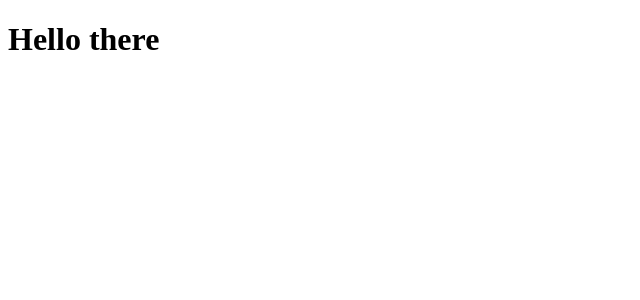
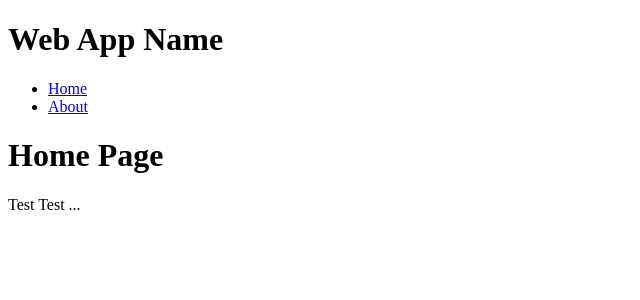
Before and after one commit to StanislavDitsan/Python-Web-App, a Flask app: page / in a window 1280 px wide. Shown: the top 300 px of the page, without its empty margins (0-640 px from the left). Run offline with Flask 2, Linux system fonts and the light colour scheme.

Commit message:
Created base template and connected with child template

```diff
--- a/templates/home.html
+++ b/templates/home.html
@@ -1,12 +1,13 @@
-<!DOCTYPE html>
-<html lang="en">
-<head>
-    <meta charset="UTF-8">
-    <meta http-equiv="X-UA-Compatible" content="IE=edge">
-    <meta name="viewport" content="width=device-width, initial-scale=1.0">
-    <title>Document</title>
-</head>
-<body>
-    <h1>Hello there</h1>
-</body>
-</html>
+<!--Child template-->
+
+<!-- Using the templating syntax -->
+{%extends "layout.html"%}
+{%block content%}
+<div class="home">
+    <h1>Home Page</h1>
+    <p>Test Test ...</p>
+</div>
+{%endblock%}
+
+<!--Because this is a child's template
+    I don't need the declaration and the HTML tag.-->
--- /dev/null
+++ b/templates/layout.html
@@ -0,0 +1,33 @@
+<!--Base template-->
+<!DOCTYPE html>
+<html lang="en">
+
+<head>
+    <meta charset="UTF-8">
+    <meta http-equiv="X-UA-Compatible" content="IE=edge">
+    <meta name="viewport" content="width=device-width, initial-scale=1.0">
+    <title>Nav Menu</title>
+</head>
+
+<body>
+    <header>
+        <div class="container">
+            <h1 class="logo">Web App Name </h1>
+            <nav>
+                <ul class="menu">
+                    <!--Triggers the python function when links clicked-->
+                    <li><a href="{{ url_for('home') }}">Home</a></li>
+                    <li><a href="{{ url_for('about') }}">About</a></li>
+                </ul>
+            </nav>
+        </div>
+    </header>
+    <div class="container">
+        <!-- The child templates will fill in in this block -->
+        {%block content%}
+        {%endblock%}
+        <!-- ^Indicates the end of the block -->
+    </div>
+</body>
+
+</html>
```
Also changed, not shown: templates/about.html (+12 -11 lines).
